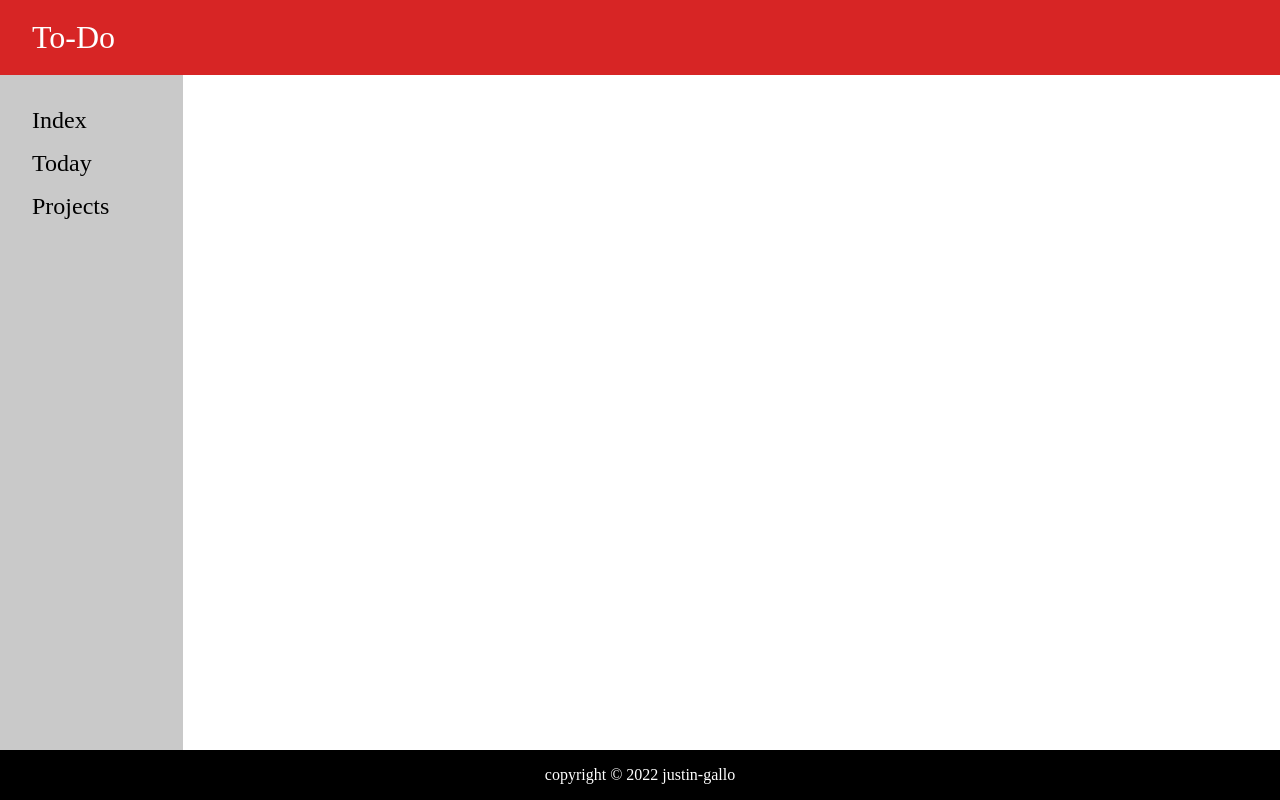
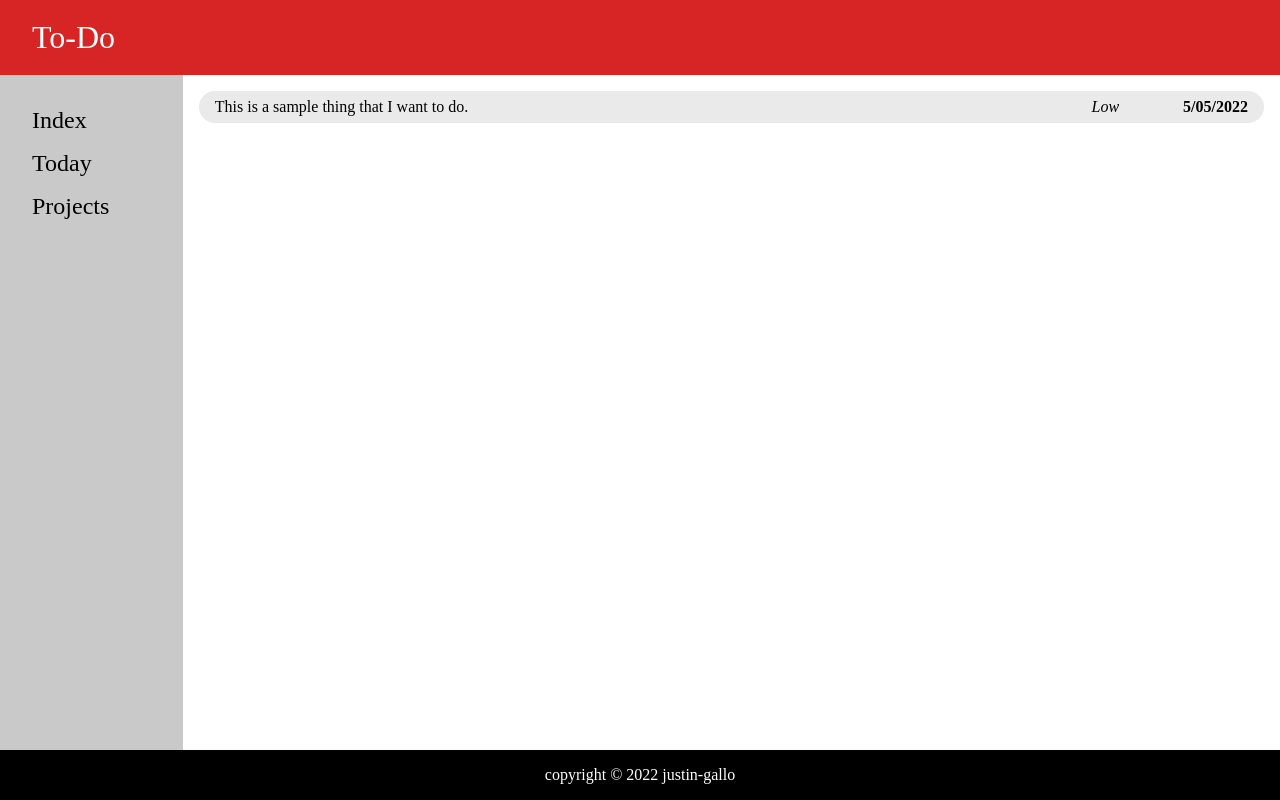
Before and after one commit to justin-gallo/todo-app, a website: page dist/index.html in a window 1280 px wide. Drawn offline with Linux system fonts and the light colour scheme.

Commit message:
Create styles for tasks

```diff
--- a/dist/index.html
+++ b/dist/index.html
@@ -20,7 +20,11 @@
         </ul>
     </nav>
     <main>
-
+        <div class="task">
+            <p>This is a sample thing that I want to do.</p>
+            <p>Low</p>
+            <p>5/05/2022</p>
+        </div>
     </main>
     <footer>
         <p class="footer">copyright &copy; <script>document.write(new Date().getFullYear())</script> justin-gallo</p>
--- a/dist/style.css
+++ b/dist/style.css
@@ -52,6 +52,36 @@ main {
     grid-column: 2 / 3;
     grid-row: 2 / 3;
     background-color: white;
+    display: flex;
+    flex-direction: column;
+    justify-content: flex-start;
+    align-items: center;
+    padding: 1rem;
+}
+
+.task {
+    width: 100%;
+    background-color: rgb(234, 234, 234);
+    height: 2rem;
+    border-radius: 1rem;
+    display: flex;
+    align-items: center;
+    margin-bottom: 1rem;
+}
+
+.task > p:first-child {
+    padding-left: 1rem;
+    margin-right: auto;
+}
+
+.task > p:nth-child(2) {
+    padding-right: 5vw;
+    font-style: italic;
+}
+
+.task > p:nth-child(3) {
+    padding-right: 1rem;
+    font-weight: bold;
 }
 
 footer {
```
